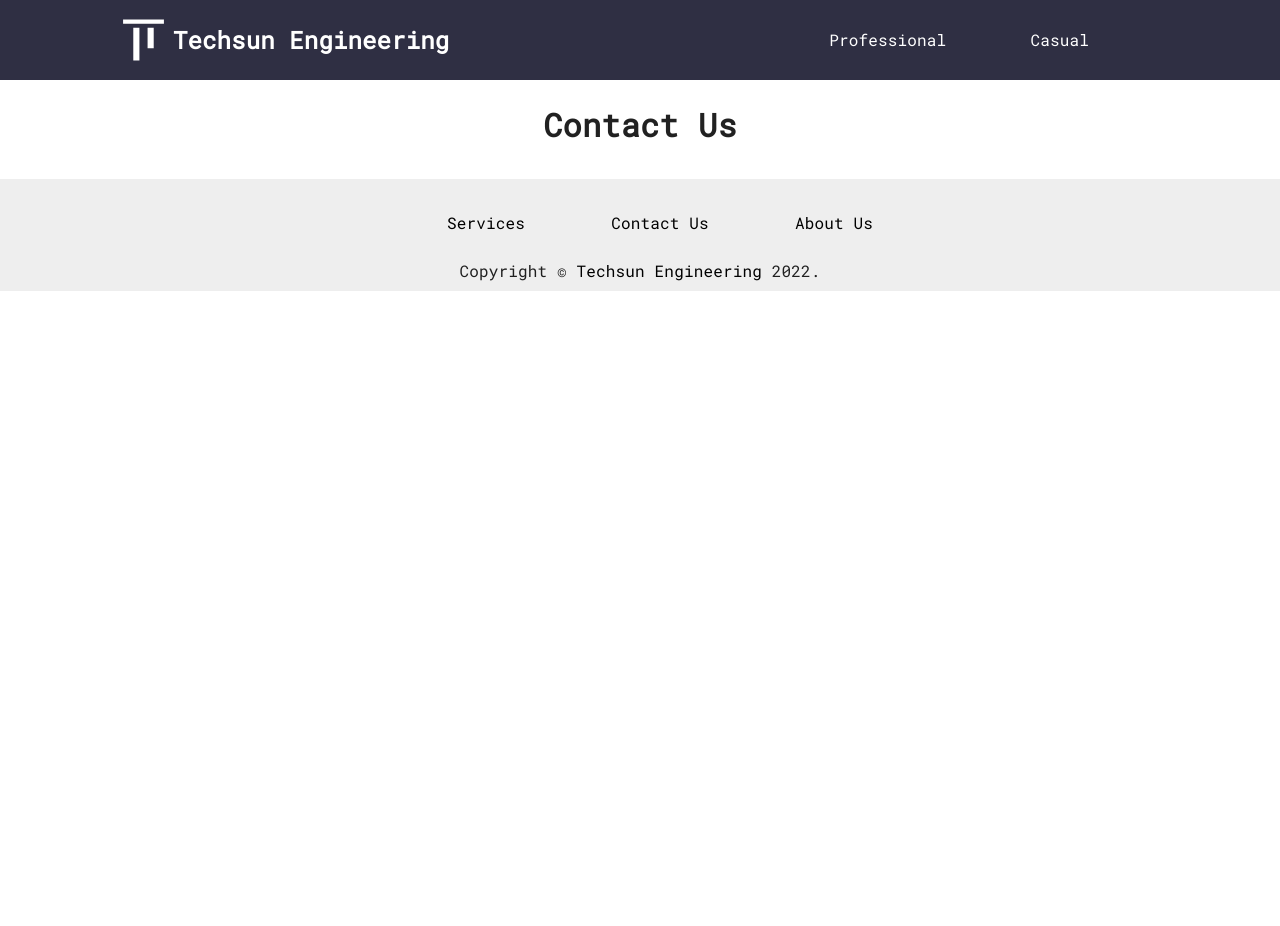
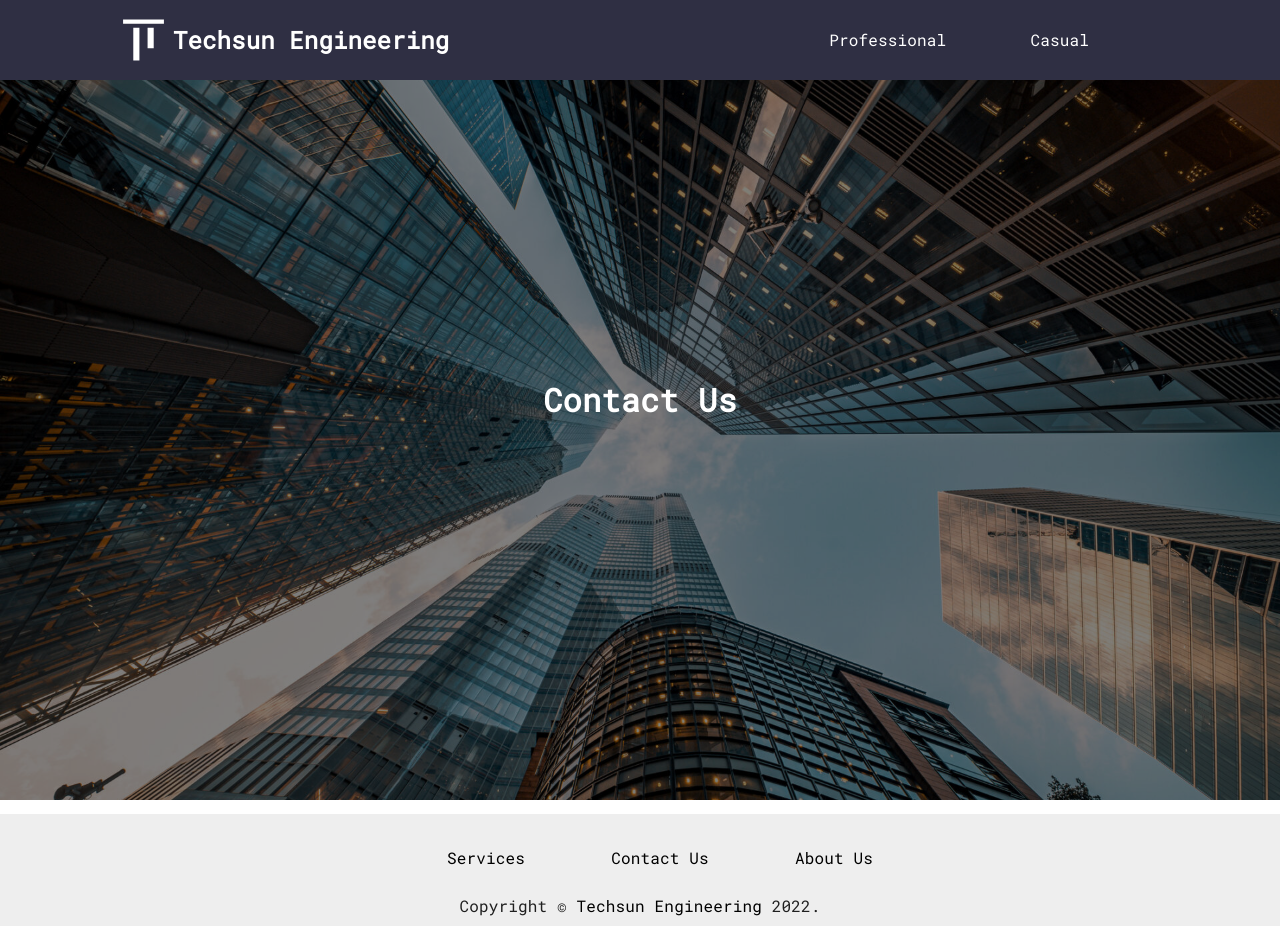
Before and after one commit to Wpduong159/TechsunReact, a React (Create React App) app: page /contactus in a window 1280 px wide. Before the commit the page ends 800 px from the top, so only its background shows below. Built offline with nearby package versions, Linux system fonts and the light colour scheme.

Commit message:
Setup Partial Contact Us
Added image, and styling for contact

```diff
--- a/src/App.css
+++ b/src/App.css
@@ -153,3 +153,23 @@ nav {
     bottom: 30%;
     opacity: 1;
 }
+
+/* Contact us design */
+
+.skyward {
+    filter: brightness(50%);
+    width: 100%;
+    object-fit: cover;
+    flex-grow: 1;
+    height: 90vh;
+}
+
+.contactTitle{
+    color: white;
+    text-align: center;
+    position: absolute;
+    top: 50%;
+    left: 50%;
+    transform: translate(-50%,-50%);
+
+}
--- a/src/images/imageIndex.js
+++ b/src/images/imageIndex.js
@@ -1,3 +1,4 @@
 export const City = require('./chicago_night.gif');
 export const ProfSample = require('./prof_sample.jpg');
 export const CasSample = require('./cas_sample.jpg');
+export const Skyward = require('./Skyward.jpg');
--- a/src/pages/ContactUs.js
+++ b/src/pages/ContactUs.js
@@ -1,10 +1,15 @@
 import React from "react";
 import '../App.css';
+import {Skyward} from '../images/imageIndex';
 
 function ContactUs(){
     return(
         <div>
-            <h1>Contact Us</h1>
+
+            <img className = "skyward" src={Skyward} alt = "Skyline background" />
+            <div className="contactTitle">
+                <h1>Contact Us</h1>
+            </div>
         </div>
     );
 }
```
Also changed, not shown: src/images/Skyward.jpg (added).
